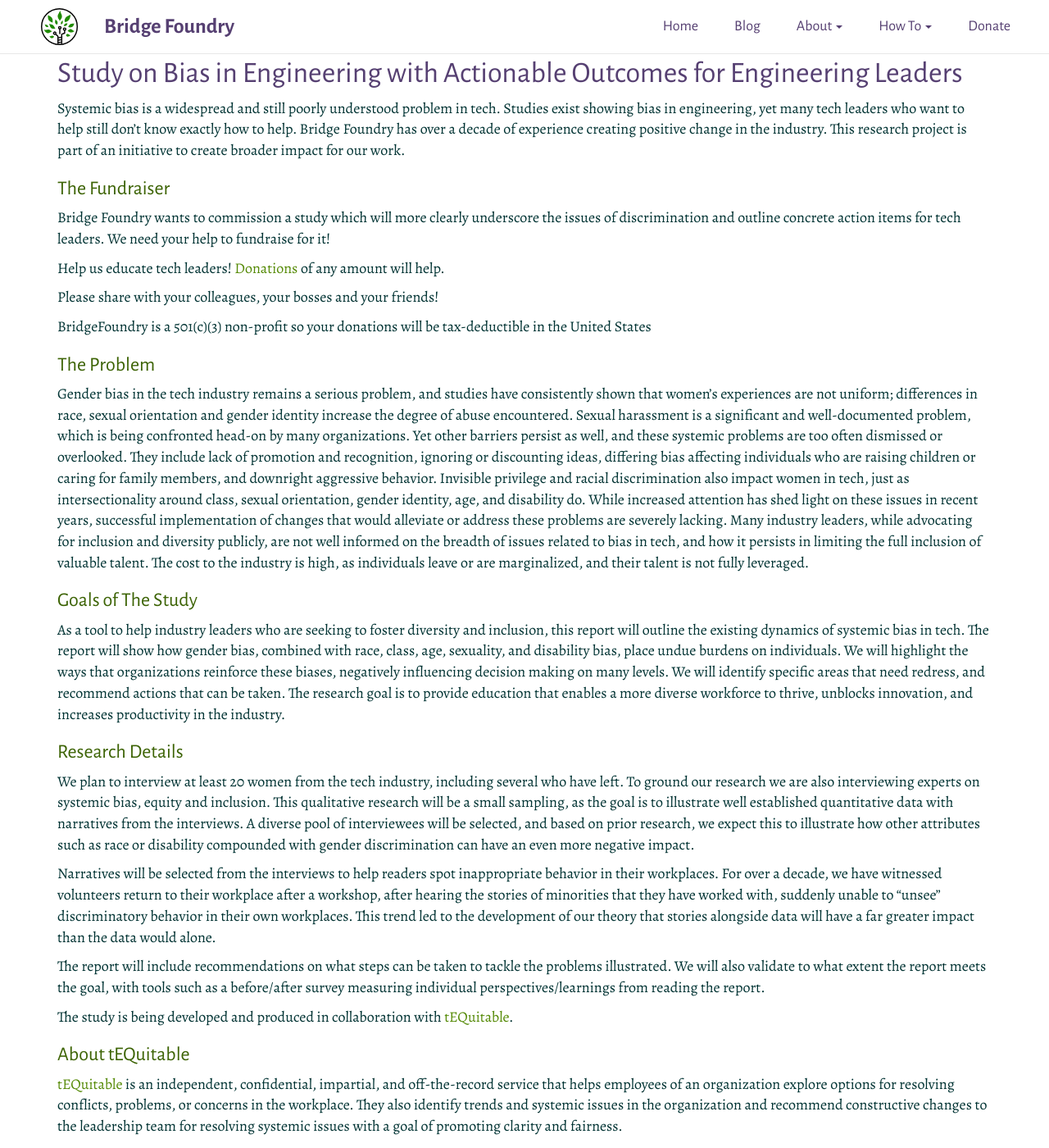
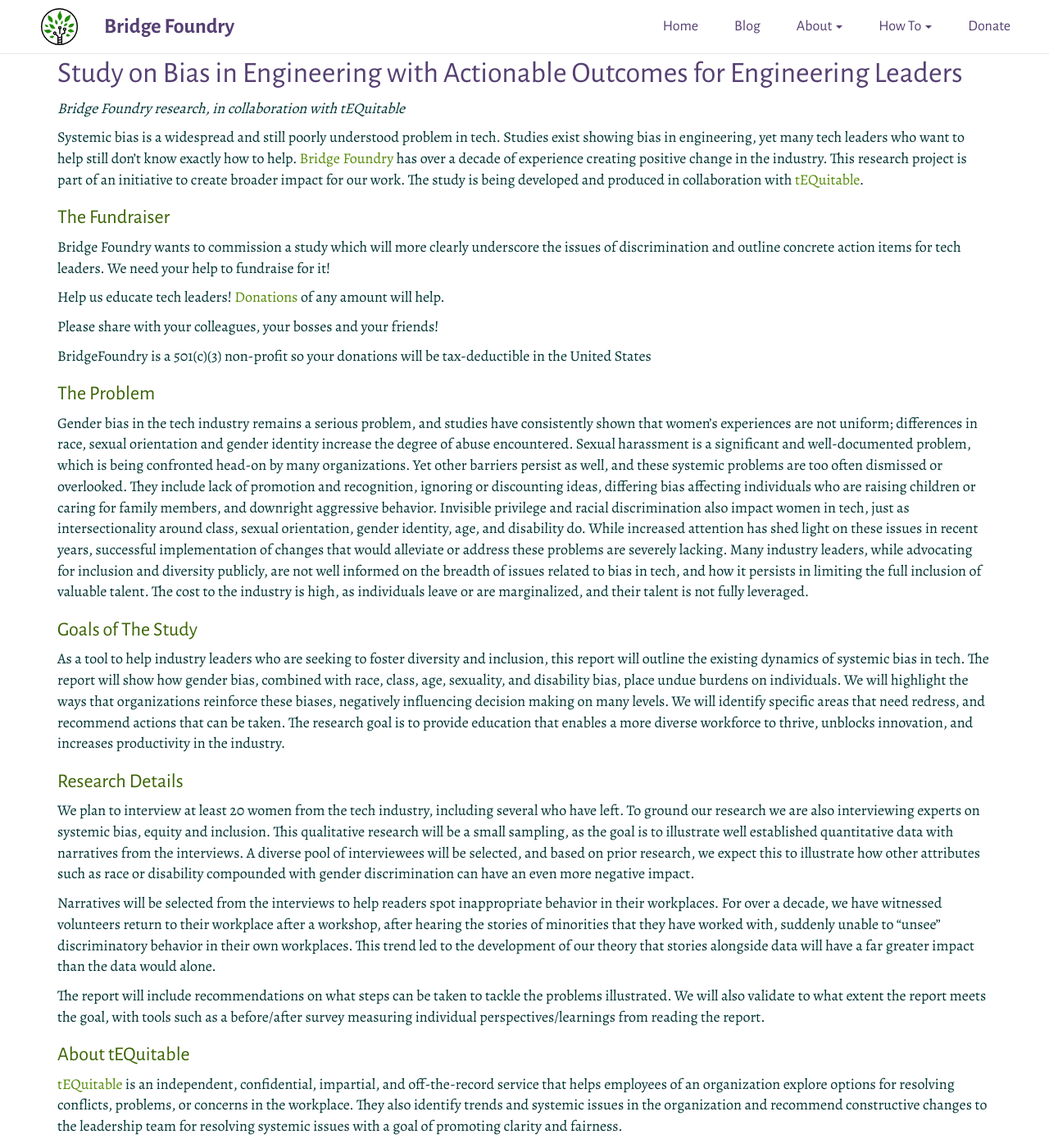
Before and after one commit to Satsaimistoowqp/bridgefoundry.github.io, a Jekyll site: the page built from research/study.md, in a window 1280 px wide and 1400 px high. Shown: the whole window at 82% size. Built offline with Jekyll 4.4.1, drawn with Linux system fonts in a browser that asks for light colours.

Commit message:
add subtitle, position tEQuitable collab a bit higher on the page

```diff
--- a/research/study.md
+++ b/research/study.md
@@ -2,10 +2,14 @@
 layout: post
 title: Study on Bias in Engineering with Actionable Outcomes for Engineering Leaders
 ---
+_Bridge Foundry research, in collaboration with tEQuitable_
+
 
 Systemic bias is a widespread and still poorly understood problem in tech. Studies exist showing bias in engineering, yet many tech leaders who want to help still don't know exactly how to help.
-Bridge Foundry has over a decade of experience creating positive change in the industry.
+[Bridge Foundry](https://bridgefoundry.org/)  has over a decade of experience creating positive change in the industry.
 This research project is part of an initiative to create broader impact for our work.
+The study is being developed and produced in collaboration with [tEQuitable](https://www.tequitable.com/).
+
 
 ## The Fundraiser
 
```
Also changed, not shown: other parts of research/study.md (+0 -2 lines).
